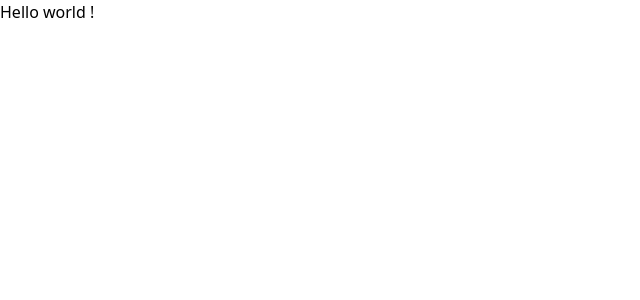
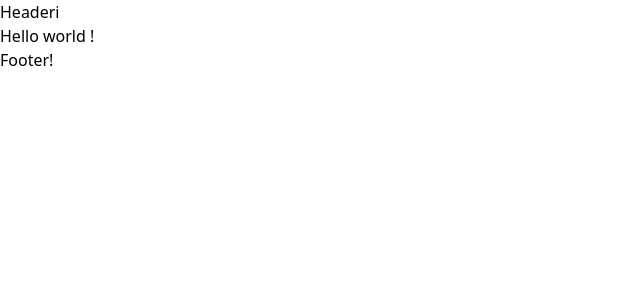
Before and after one commit to mohamedmrabetgreenly/learn-prismic, a Next.js app: page / in a window 1280 px wide. Shown: the top 300 px of the page, without its empty margins (0-640 px from the left). Built offline with nearby package versions, Linux system fonts and the light colour scheme.

Commit message:
feat: add falbback metadata to layout

```diff
--- a/src/app/layout.tsx
+++ b/src/app/layout.tsx
@@ -1,4 +1,5 @@
 import { Nunito, Nunito_Sans } from "next/font/google";
+import { createClient } from "@/prismicio";
 import type { Metadata } from "next";
 import clsx from "clsx";
 import "./globals.css";
@@ -15,10 +16,20 @@
   display: "swap",
 });
 
-export const metadata: Metadata = {
-  title: "Create Next App",
-  description: "Generated by create next app",
-};
+export async function generateMetadata(): Promise<Metadata> {
+  const client = createClient();
+  const page = await client.getSingle("settings");
+
+  return {
+    title: page.data.site_title ?? "Flowrise fallback",
+    description:
+      page.data.meta_description ??
+      "Flowrise is the relaxing app for your mind",
+    openGraph: {
+      images: [page.data.og_image.url ?? ""],
+    },
+  };
+}
 
 export default function RootLayout({
   children,
@@ -30,7 +41,11 @@
       lang="en"
       className={clsx(nunito.variable, nunitoSans.variable, "antialiased")}
     >
-      <body>{children}</body>
+      <body>
+        <header>Headeri</header>
+        {children}
+        <footer>Footer!</footer>
+      </body>
     </html>
   );
 }
```
